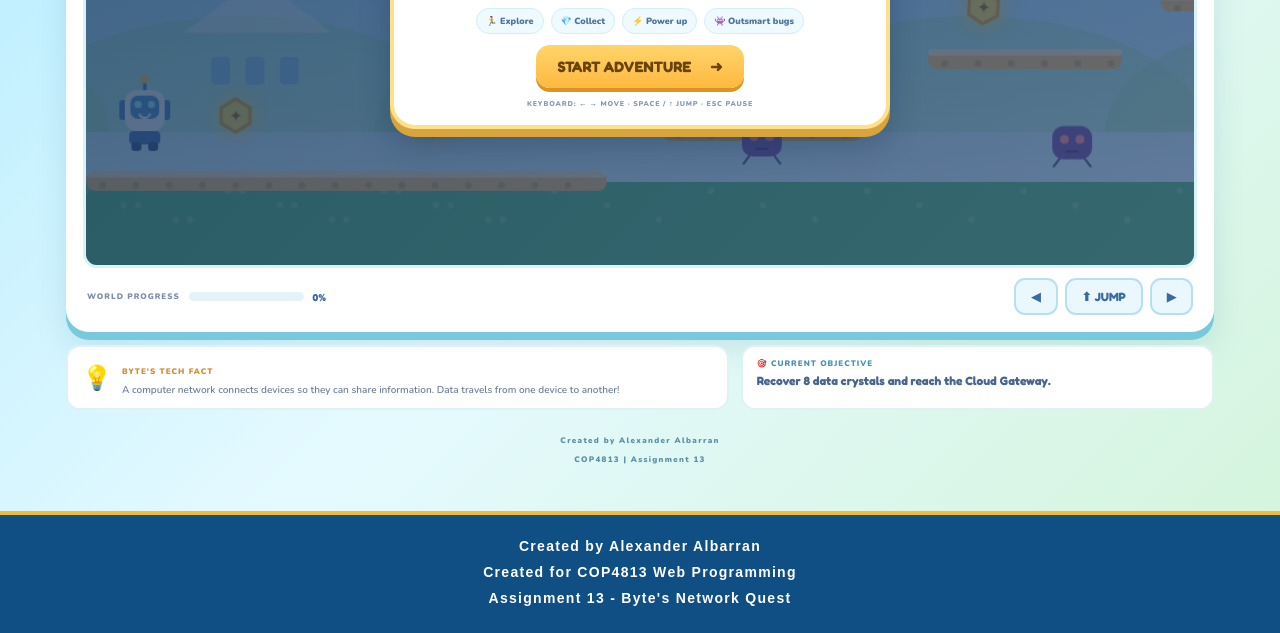
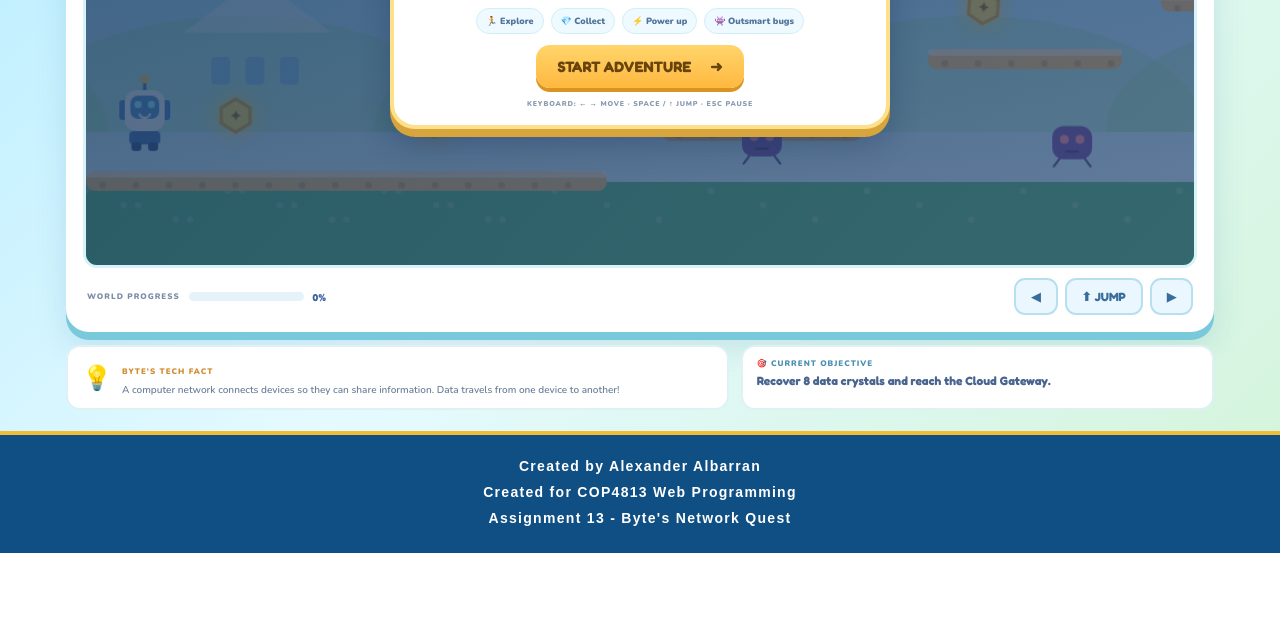
Before and after one commit to Aalbarran310/COP4813, a plain HTML site: page assignment13.html in a window 1280 px wide. Shown: the part 569-1202 px from the top of the page. After the commit the page ends 1122 px from the top, so only its background shows below. Drawn offline with nearby package versions, Linux system fonts and the light colour scheme.

Commit message:
Update assignment13.html

```diff
--- a/assignment13.html
+++ b/assignment13.html
@@ -57,10 +57,7 @@
     <div class="tip-card"><span class="tip-icon">💡</span><div><b>BYTE'S TECH FACT</b><p id="techTip">Networks connect computers so they can share information and resources.</p></div></div>
     <div class="objective-card"><span>🎯 CURRENT OBJECTIVE</span><b id="objective">Find 8 data crystals and reach the portal.</b></div>
   </section>
-  <footer>
-    <p>Created by Alexander Albarran</p>
-    <p>COP4813 | Assignment 13</p>
-</footer>
+
 </main>
 <script src="game.js"></script>
 
```
